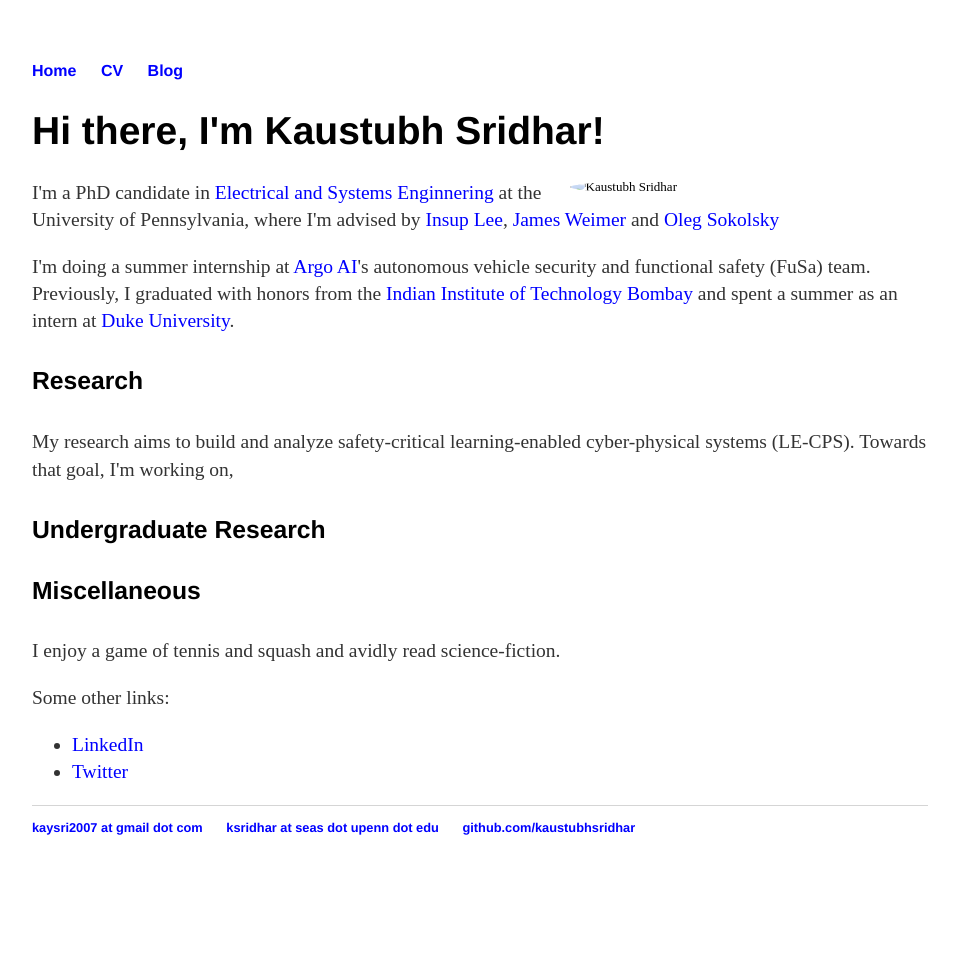
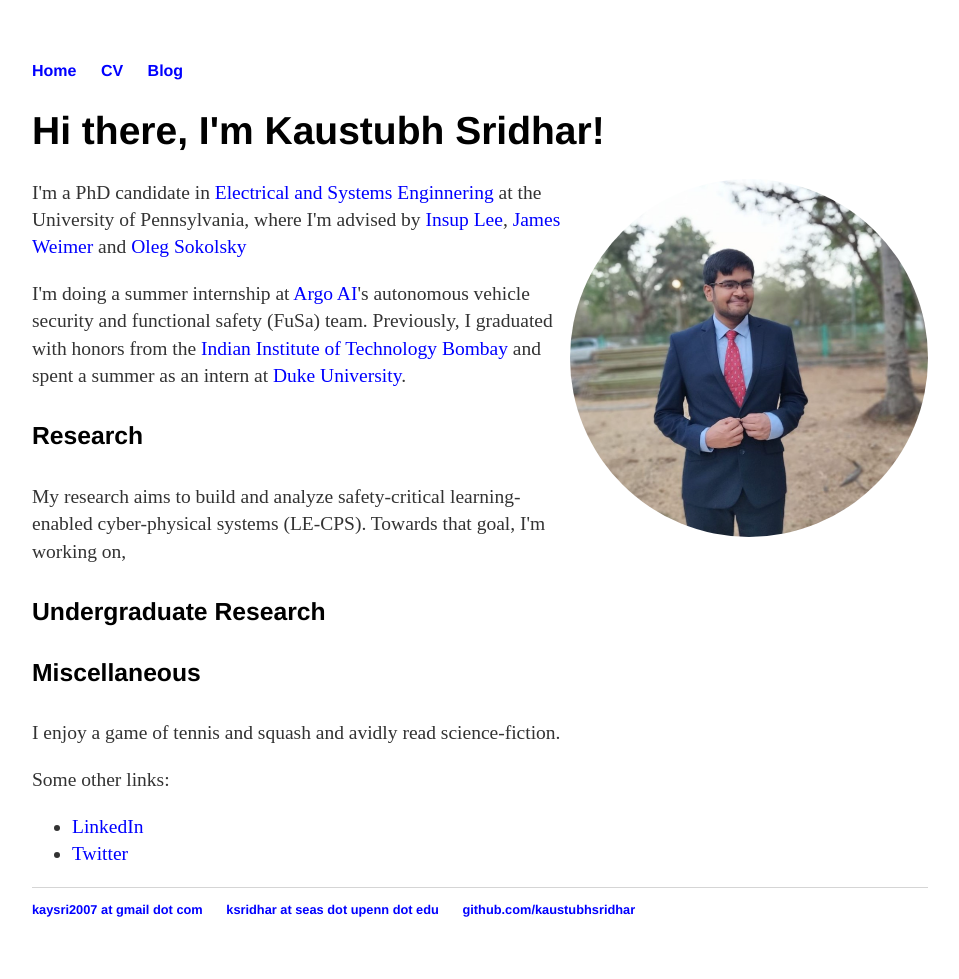
Before and after one commit to kaustubhsridhar/kaustubhsridhar_old.github.io, a Jekyll site: the page built from index.html, in a window 1280 px wide. Shown: the whole page, without its empty margins (160-1119 px from the left). Built offline with Jekyll 4.4.1, drawn with Linux system fonts in a browser that asks for light colours; before the commit the page ends 900 px from its top, so only the background shows below that.

Commit message:
first commit

```diff
--- a/blog/atom.xml
+++ b/blog/atom.xml
@@ -4,7 +4,7 @@
 <?xml version="1.0" encoding="utf-8"?>
 <feed xmlns="http://www.w3.org/2005/Atom">
 
- <title>Hank Quinlan's Blog</title>
+ <title>Kaustubh's Blog</title>
  <link href="http://kaustubhsridhar.github.io/blog/atom.xml" rel="self"/>
  <link href="http://kaustubhsridhar.github.io/blog"/>
  <updated>{{ site.time | date_to_xmlschema }}</updated>
--- a/index.html
+++ b/index.html
@@ -5,7 +5,7 @@
 
 <div class="blurb">
 	<font size="-1"><h1>Hi there, I'm Kaustubh Sridhar!</h1>
-	<img src="/dp.jpg" alt="Kaustubh Sridhar" align="right" style="width:40%;">
+	<img src="/dp.png" alt="Kaustubh Sridhar" align="right" style="width:40%;">
 	<p>I'm a PhD candidate in <a href="https://www.ese.upenn.edu/">Electrical and Systems Enginnering</a> at the University of Pennsylvania, where I'm advised by <a href="https://www.cis.upenn.edu/~lee/home/index.shtml">Insup Lee</a>, <a href="https://www.seas.upenn.edu/~weimerj/research.html">James Weimer</a> and <a href="https://www.seas.upenn.edu/directory/profile.php?ID=91">Oleg Sokolsky</a></p>
 		<p>I'm doing a summer internship at <a href="https://www.argo.ai/">Argo AI</a>'s autonomous vehicle security and functional safety (FuSa) team. Previously, I graduated with honors from the <a href="https://www.iitb.ac.in/">Indian Institute of Technology Bombay</a> and spent a summer as an intern at <a href="https://ece.duke.edu/">Duke University</a>.</p>
 
```
